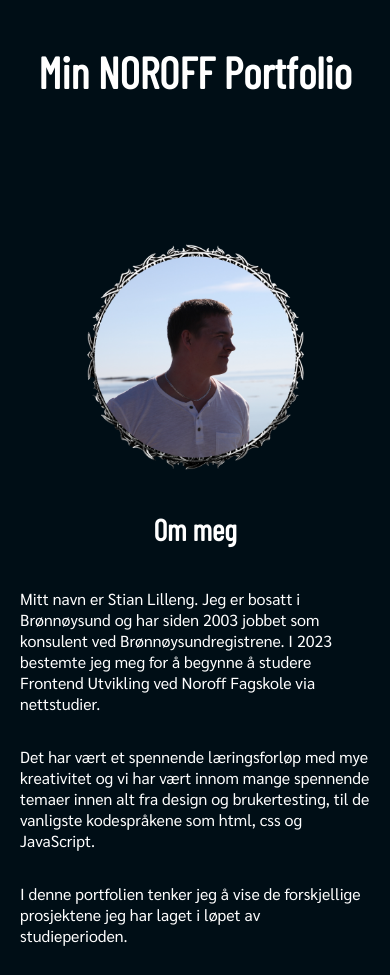
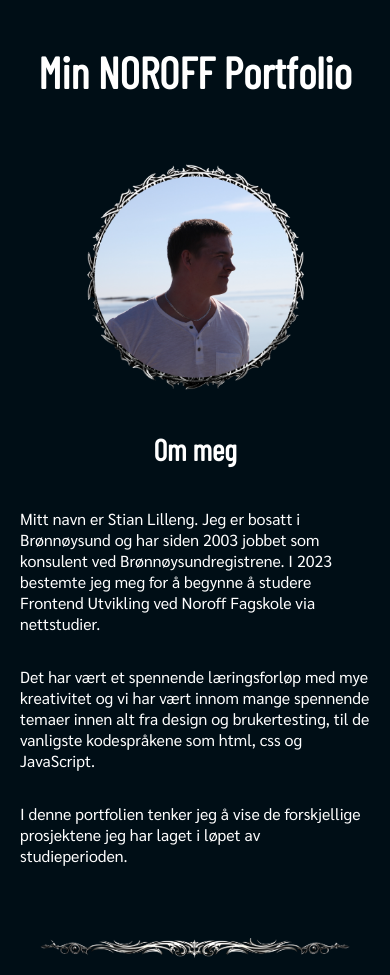
Before and after one commit to StianL82/Portfolio, a plain HTML site: page index.html in a window 390 px wide. Shown: the part 95-1070 px from the top of the page. Drawn offline with nearby package versions, Linux system fonts and the light colour scheme; a web font is replaced by a local one.

Commit message:
Update media.css

```diff
--- a/css/imports/media.css
+++ b/css/imports/media.css
@@ -8,6 +8,10 @@
 
 
 @media (max-width: 810px) {
+
+  .about-image img {
+    width: 90%;
+  }
 
 .links{
   display: none;
@@ -27,6 +31,10 @@
 
 h1 {
   margin: 50px 20px;
+}
+
+.about-image  {
+  padding-top: 0px;
 }
 
 .about-image img {
@@ -86,6 +94,10 @@ h1 {
   justify-content: center;
 }
 
+.divider {
+  height: 20px;
+}
+
 }
 
 @media (max-width: 360px) {
```
